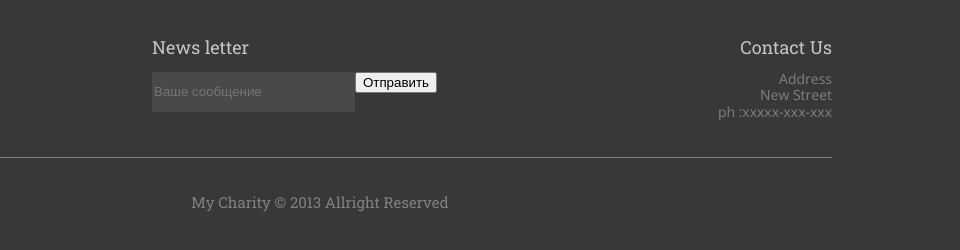
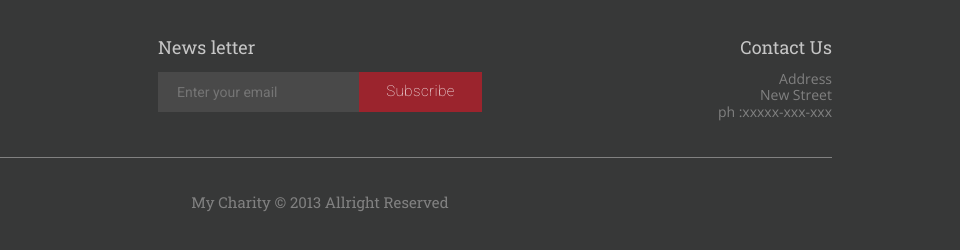
Before and after one commit to Rina-Shilkina/task_1.0, a plain HTML site: page index.html in a window 1280 px wide. Shown: the part 2484-2734 px from the top of the page, 320-1280 px from the left. Drawn offline with nearby package versions, Linux system fonts and the light colour scheme.

Commit message:
Update design footer 1.5

```diff
--- a/index.html
+++ b/index.html
@@ -110,11 +110,11 @@
 
 						<div class="b-footer__form">
 							<div class="b-footer__input-text">
-								<input type="text" placeholder="Ваше сообщение">
+								<input type="text" placeholder="Enter your email">
 							</div>
 
 							<div class="b-footer__button">
-								<input type="submit" value="Отправить">
+								<input type="submit" value="Subscribe">
 							</div>
 						</div>
 					</div>
--- a/sass/style.scss
+++ b/sass/style.scss
@@ -16,8 +16,10 @@ $text_font_Roboto: Roboto;
 
 $color-main-text: white;
 $color-gray-text: RGB(129, 129, 129);
-$color-light-gray-text: RGB(198, 198, 198);
+$color-light-gray-text: RGB(119, 119, 119);
+$color-middle-gray-text: RGB(198, 198, 198);
 $color-dark-gray-background: RGB(73, 73, 73);
+$color-light-red-button: RGB(155, 36, 45);
 
 
 /* -- переменные header --*/
@@ -415,7 +417,7 @@ b-footer__content {
 
 	font-family: $text_font_Roboto_Slab, serif;
 	font-size: 18px;
-	color: $color-light-gray-text;
+	color: $color-middle-gray-text;
 
 	word-spacing: -1px;
 	line-height: 1.2;
@@ -430,7 +432,7 @@ margin-right: 10px;
 }
 
 .b-footer__news-letter {
-	margin-left: -87px;
+	margin-left: -3.5%;
 }
 
 .b-footer__news-letter-text {
@@ -438,7 +440,7 @@ margin-right: 10px;
 
 	font-family: $text_font_Roboto_Slab, serif;
 	font-size: 18px;
-	color: $color-light-gray-text;
+	color: $color-middle-gray-text;
 	line-height: 1.2;
 }
 
@@ -452,24 +454,51 @@ margin-right: 10px;
 	align-items: flex-end;
 }
 
-.b-footer__input-text input[type=text]{
-	width: 199px;
-	height: 38px;
+.b-footer__input-text input[type=text] {
+	width: 201px;
+	height: 40px;
 
     border: none;
+    box-sizing: border-box;
+	outline: none;
+
+    padding-left: 19px;
+
     background-color: $color-dark-gray-background;
+
+    font-size: 14px;
+	font-family: $text_font_Roboto;
+	color: $color-light-gray-text;
+	line-height: 1.571;
 }
 
-.b-footer__input-text input[type="text"]::-moz-placeholder {
+.b-footer__button input[type=submit] {
+	width: 123px;
+	height: 40px;
 
-color: black;
+	outline: none;
+
+	border: none;
+
+    background-color: $color-light-red-button;
+
+	font-family: $text_font_Roboto, serif;
+    font-size: 15px;
+    font-weight: 100;
+	color: $color-main-text;
+	line-height: 1.375;
+	letter-spacing: 0.5px;
+
+
 }
 
+
 .b-footer__text__contact {
-	font-family: $text_font_Roboto_Slab, serif;
+	font-family: $text_font_Roboto_Slab;
 	font-size: 18px;
-	color: $color-light-gray-text;
+	color: $color-middle-gray-text;
 	line-height: 1.2;
+
 	margin-bottom: 12px;
 
 }
@@ -513,14 +542,14 @@ color: black;
 
 /*
 
-.News_letter {
-
-  line-height: 1.2;
-  text-align: center;
+.Rectangle_6_copy {
+  background-color: rgb(73, 73, 73);
   position: absolute;
-  left: 537.375px;
-  top: 2520.2px;
-  z-index: 67;
+  left: 538px;
+  top: 2555px;
+  width: 324px;
+  height: 40px;
+  z-index: 76;
 }
 
 
```
Also changed, not shown: css/styles.css, 1 other file.
